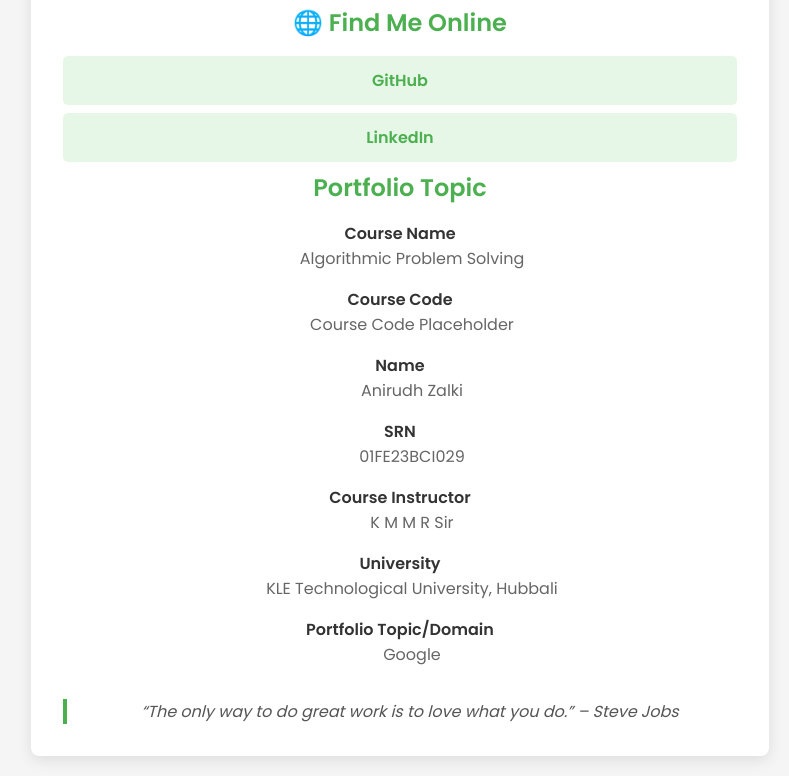
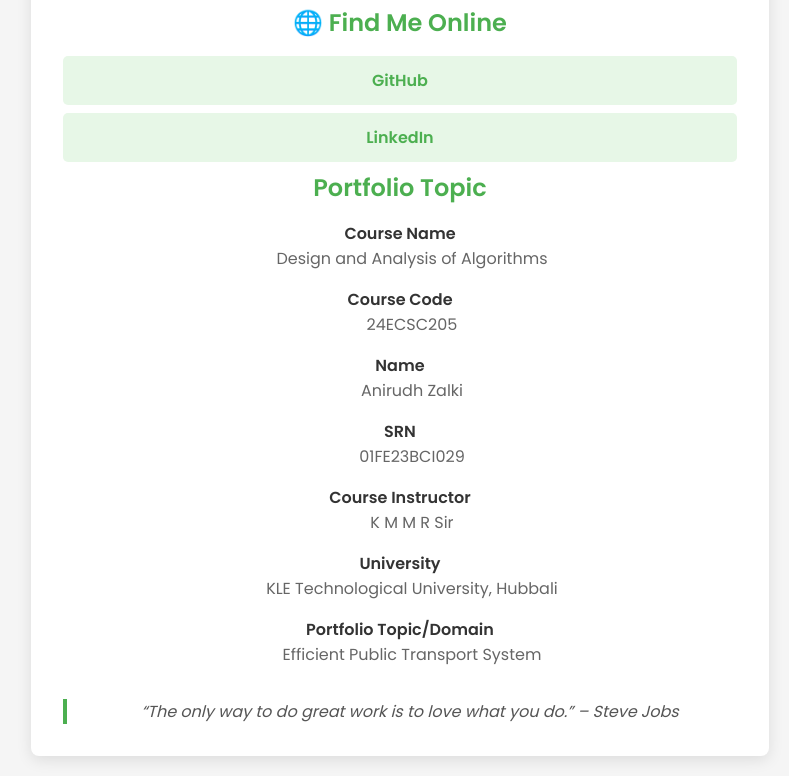
Before and after one commit to AnirudhZalki/DAA-CP, a plain HTML site: page index.html in a window 1280 px wide. Shown: the part 489-1265 px from the top of the page, without its empty margins (491-1280 px from the left). Drawn offline with Linux system fonts and the light colour scheme.

Commit message:
Update index.html

```diff
--- a/index.html
+++ b/index.html
@@ -36,10 +36,10 @@
         <h2>Portfolio Topic</h2>
         <dl>
             <dt>Course Name</dt>
-            <dd>Algorithmic Problem Solving</dd>
+            <dd>Design and Analysis of Algorithms</dd>
 
             <dt>Course Code</dt>
-            <dd>Course Code Placeholder</dd>
+            <dd>24ECSC205</dd>
 
             <dt>Name</dt>
             <dd>Anirudh Zalki</dd>
@@ -54,7 +54,7 @@
             <dd>KLE Technological University, Hubbali</dd>
 
             <dt>Portfolio Topic/Domain</dt>
-            <dd>Google</dd>
+            <dd>Efficient Public Transport System</dd>
         </dl>
 
         <blockquote>“The only way to do great work is to love what you do.” – Steve Jobs</blockquote>
```
